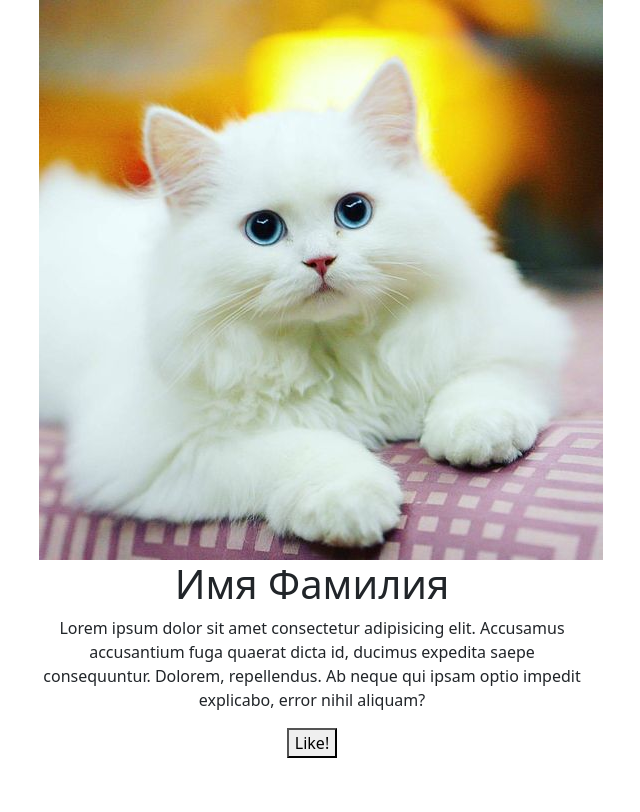
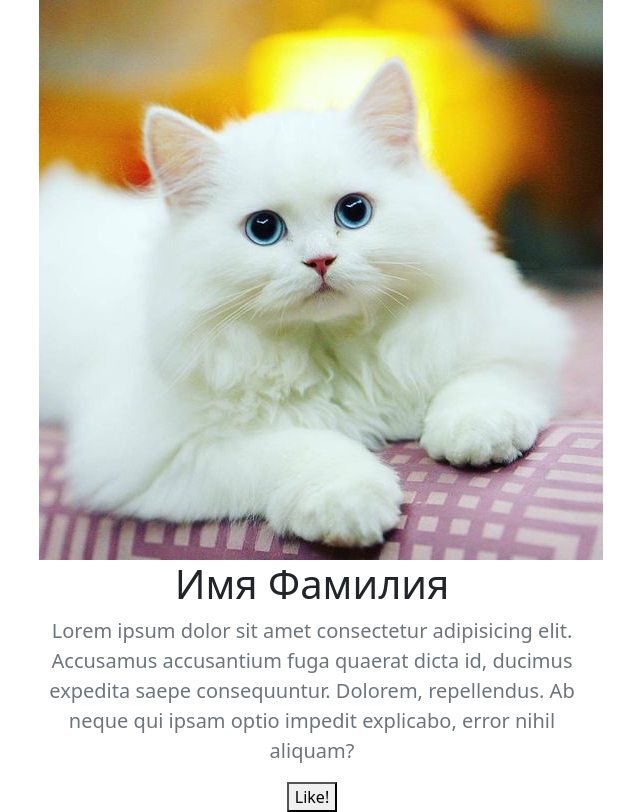
Before and after one commit to Mumina783/app, a plain HTML site: page index.html in a window 1280 px wide. Shown: the whole page, without its empty margins (328-968 px from the left). Drawn offline with nearby package versions, Linux system fonts and the light colour scheme.

Commit message:
p шрифт

```diff
--- a/index.html
+++ b/index.html
@@ -17,7 +17,7 @@
         <div class="col-lg-6 col-md-8 mx-auto">
           <img src="img2.jpg" alt="Kat" />
           <h1 class="fw-light">Имя Фамилия</h1>
-          <p>
+          <p class="lead text-muted">
             Lorem ipsum dolor sit amet consectetur adipisicing elit. Accusamus
             accusantium fuga quaerat dicta id, ducimus expedita saepe
             consequuntur. Dolorem, repellendus. Ab neque qui ipsam optio impedit
```
